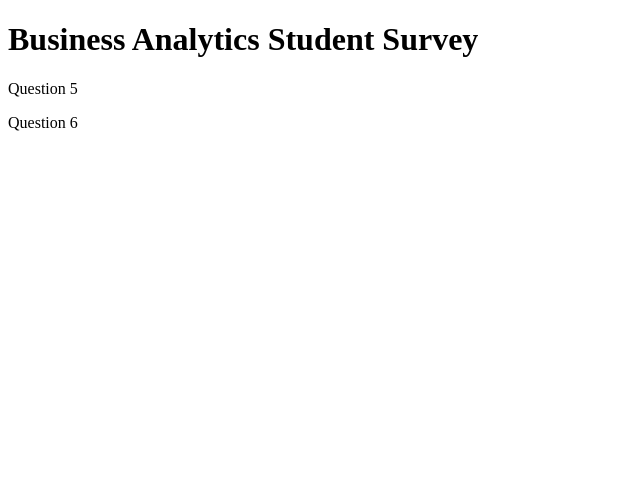
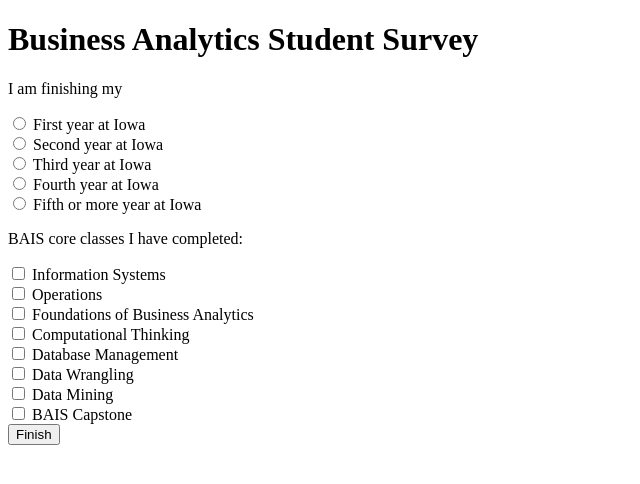
Before and after one commit to carolinebrincks/cbrincks_HW9, a plain HTML site: page cbrinkcs_p2.html in a window 1280 px wide. Shown: the whole page, without its empty margins (0-640 px from the left). Drawn offline with Linux system fonts and the light colour scheme.

Commit message:
made changes to second form page

```diff
--- a/cbrinkcs_p2.html
+++ b/cbrinkcs_p2.html
@@ -6,8 +6,41 @@
     <title>Business Analytics Student Survey</title>
 </head>
 <body>
+<form>
     <h1>Business Analytics Student Survey</h1>
-    <p>Question 5</p>
-    <p>Question 6</p>
+    <p>I am finishing my</p>
+    <input type="radio" id="first" name="year" value="First year at Iowa">
+    <label for="first">First year at Iowa</label><br>
+    <input type="radio" id="second" name="year2" value="Second year at Iowa">
+    <label for="second">Second year at Iowa</label><br>
+    <input type="radio" id="third" name="year3" value="Third year at Iowa">
+    <label for="third">Third year at Iowa</label><br>
+    <input type="radio" id="fourth" name="year4" value="Fourth year at Iowa">
+    <label for="fourth">Fourth year at Iowa</label><br>
+    <input type="radio" id="fifth" name="year5" value="Fifth or more year at Iowa">
+    <label for="fifth">Fifth or more year at Iowa</label><br>
+</form>
+<form>
+    <p>BAIS core classes I have completed:</p>
+    <input type="checkbox" id="course1" name="Information Systems" value="Information Systems">
+    <label for="course1">Information Systems</label><br>
+    <input type="checkbox" id="course2" name="Operations" value="Operations">
+    <label for="course2">Operations</label><br>
+    <input type="checkbox" id="course3" name="Foundations of Business Analytics" value="Foundations of Business Analytics">
+    <label for="course3">Foundations of Business Analytics</label><br>
+    <input type="checkbox" id="course4" name="Computational Thinking" value="Computational Thinking">
+    <label for="course4">Computational Thinking</label><br>
+    <input type="checkbox" id="course5" name="Database Management" value="Database Management">
+    <label for="course5">Database Management</label><br>
+    <input type="checkbox" id="course6" name="Data Wrangling" value="Data Wrangling">
+    <label for="course6">Data Wrangling</label><br>
+    <input type="checkbox" id="course7" name="Data Mining" value="Data Mining">
+    <label for="course7">Data Mining</label><br>
+    <input type="checkbox" id="course8" name="BAIS Capstone" value="BAIS Capstone">
+    <label for="course8">BAIS Capstone</label><br>
+</form>
+<button onclick="window.location.href='cbrinkcs_ty.html';">
+    Finish
+</button>
 </body>
 </html>
```
